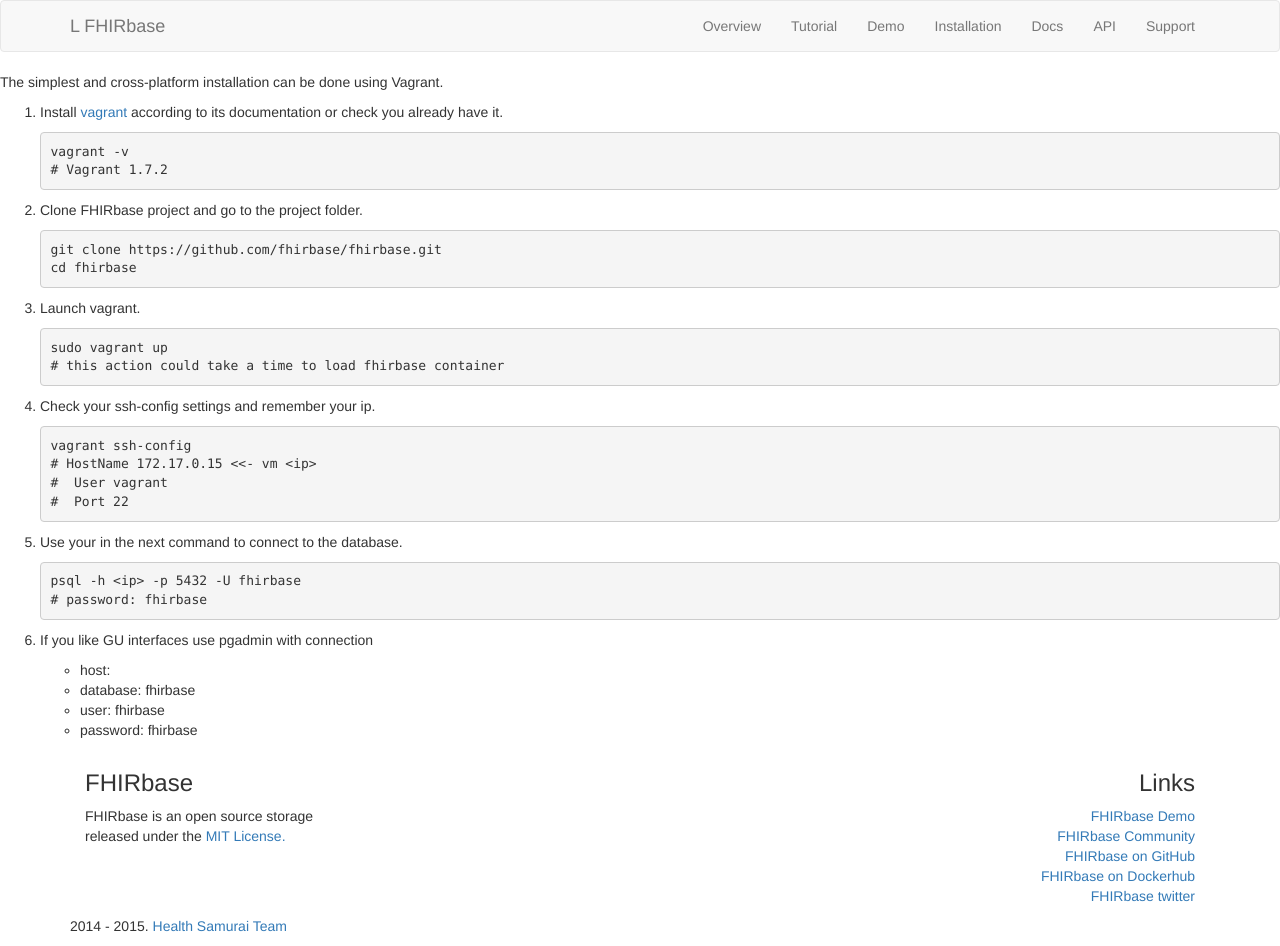
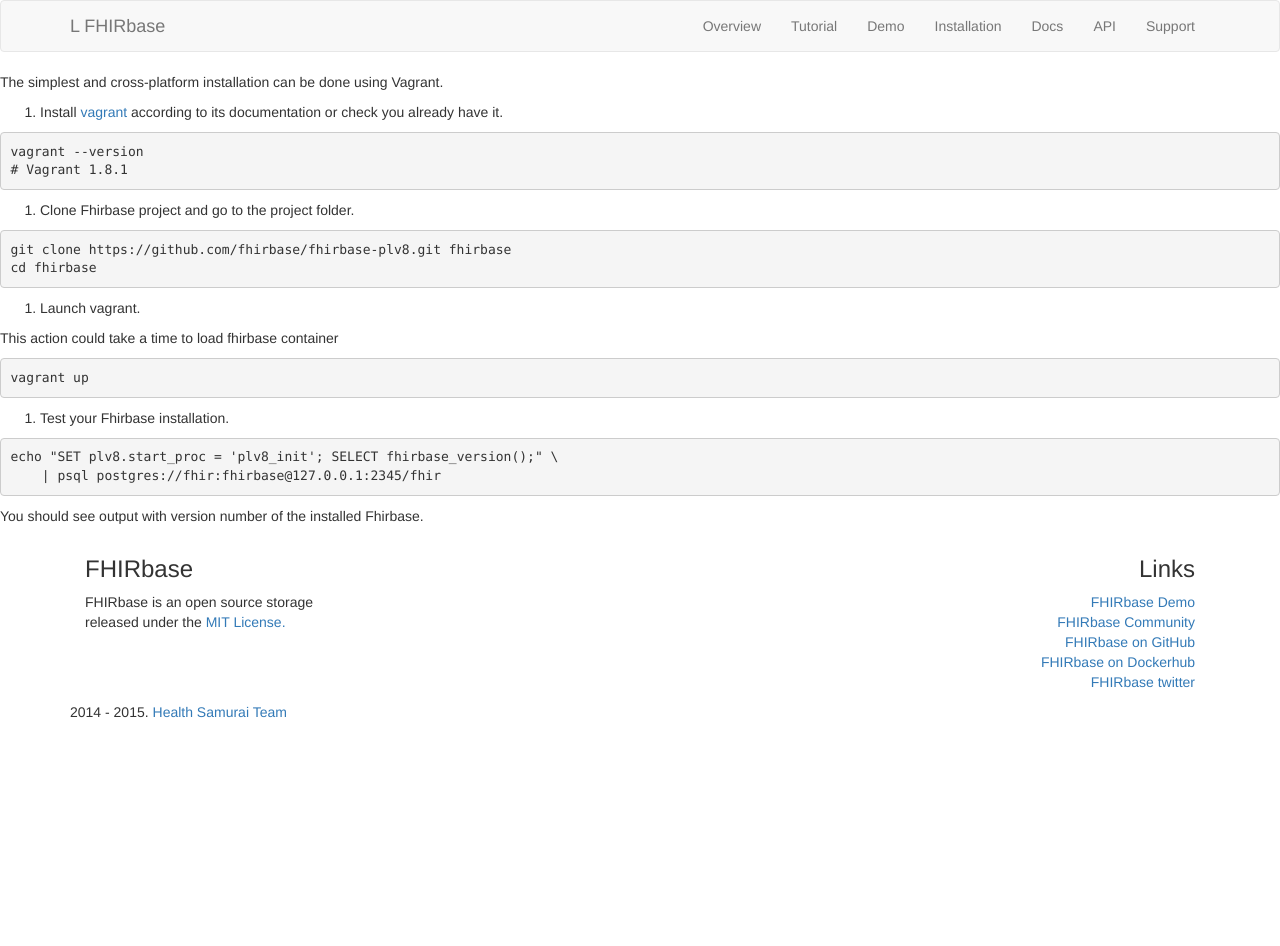
Before and after one commit to fhirbase/fhirbase.github.io, a Jekyll site: the page built from _instructions/vagrant.md, in a window 1280 px wide. Built offline with Jekyll 4.4.1, drawn with Linux system fonts in a browser that asks for light colours; nearby versions of some CDN libraries; library files that are not in the unit come from our copies; comment, search, counter and statistics services are not loaded; after the commit the page ends 900 px from its top, so only the background shows below that.

Commit message:
docs: "vagrant" adaptation for fhirbase-plv8

```diff
--- a/_instructions/vagrant.md
+++ b/_instructions/vagrant.md
@@ -7,47 +7,35 @@
 
 The simplest and cross-platform installation can be done using Vagrant.
 
-1.  Install [vagrant](http://www.vagrantup.com/downloads) according to
-    its documentation or check you already have it.
+1. Install [vagrant][] according to its documentation or check you already have it.
 
-    ~~~bash
-    vagrant -v
-    # Vagrant 1.7.2
-    ~~~
+[vagrant]: https://www.vagrantup.com/downloads.html
 
-2.  Clone FHIRbase project and go to the project folder.
+~~~bash
+vagrant --version
+# Vagrant 1.8.1
+~~~
 
-    ~~~bash
-    git clone https://github.com/fhirbase/fhirbase.git
-    cd fhirbase
-    ~~~
+2. Clone Fhirbase project and go to the project folder.
+
+~~~bash
+git clone https://github.com/fhirbase/fhirbase-plv8.git fhirbase
+cd fhirbase
+~~~
 
 3.  Launch vagrant.
 
-    ~~~bash
-    sudo vagrant up
-    # this action could take a time to load fhirbase container
-    ~~~
+This action could take a time to load fhirbase container
 
-4.  Check your ssh-config settings and remember your ip.
+~~~bash
+vagrant up
+~~~
 
-    ~~~bash
-    vagrant ssh-config
-    # HostName 172.17.0.15 <<- vm <ip>
-    #  User vagrant
-    #  Port 22
-    ~~~
+4. Test your Fhirbase installation.
 
-5.  Use your <ip> in the next command to connect to the database.
+~~~bash
+echo "SET plv8.start_proc = 'plv8_init'; SELECT fhirbase_version();" \
+    | psql postgres://fhir:fhirbase@127.0.0.1:2345/fhir
+~~~
 
-    ~~~bash
-    psql -h <ip> -p 5432 -U fhirbase
-    # password: fhirbase
-    ~~~
-
-6.  If you like GU interfaces use pgadmin with connection
-
-    * host: <ip>
-    * database: fhirbase
-    * user: fhirbase
-    * password: fhirbase
+You should see output with version number of the installed Fhirbase.
```
